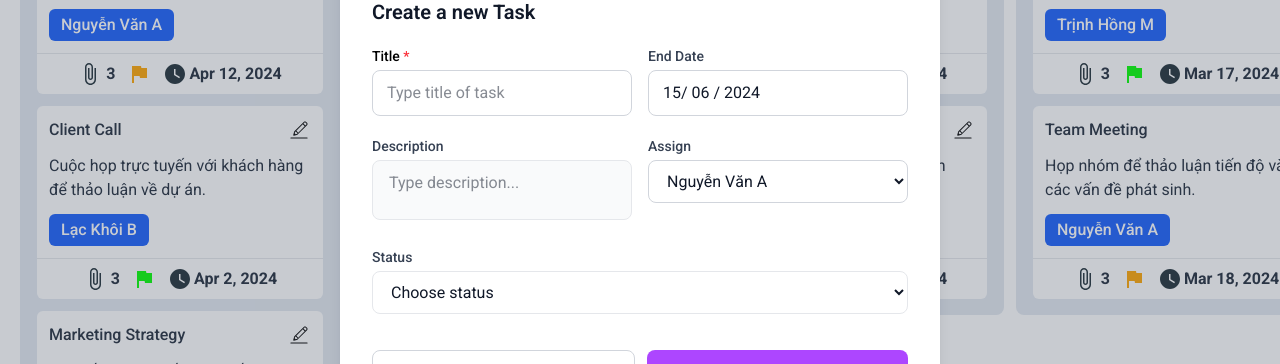
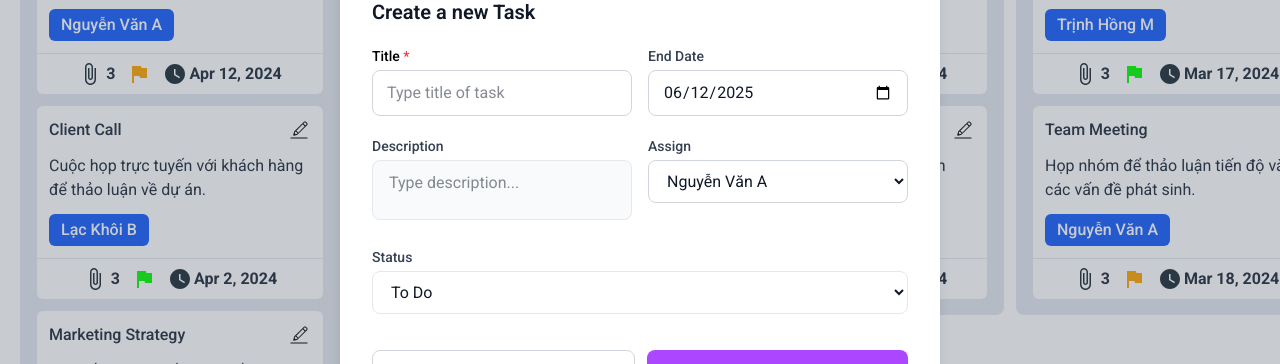
Before and after one commit to neiht-dev/mindx-code-intensive, a React (Vite) app in the folder lesson-4/: page / in a window 1280 px wide. Both pictures are taken after a click on the button "New Item". Shown: the part 229-593 px from the top of the page. Built offline with nearby package versions, Linux system fonts and the light colour scheme.

Commit message:
feat: enhance modal functionality with validation and updated data types

```diff
--- a/lesson-4/src/App.tsx
+++ b/lesson-4/src/App.tsx
@@ -15,8 +15,16 @@ const App = () => {
 
 	const handleOpenNewModal = () => setIsModalOpen(true);
 	const handleCloseModal = () => setIsModalOpen(false);
-	const handleSaveModal = () => setIsModalOpen(false);
-
+	const handleSaveModal = (data: {
+		title: string;
+		description: string;
+		endDate: Date;
+		assign: number;
+		status: number;
+	}) => {
+		console.log(data)
+		setIsModalOpen(false);
+	};
 	const todoTasks = getTasks(TaskStatus.ToDo, query);
 	const inProgressTasks = getTasks(TaskStatus.InProgress, query);
 	const inReviewTasks = getTasks(TaskStatus.InReview, query);
--- a/lesson-4/src/components/Modal.tsx
+++ b/lesson-4/src/components/Modal.tsx
@@ -1,31 +1,43 @@
 import { useState } from "react";
 import { FlagIcon, CloseIcon } from "./Icons";
+import { users, taskStatus } from "../data/mock"
+
 interface ModalProps {
     isOpen: boolean;
     onClose: () => void;
     onSave: (data: {
         title: string;
         description: string;
-        endDate: string;
-        assign: string;
-        status: string;
+        endDate: Date;
+        assign: number;
+        status: number;
     }) => void;
 }
 
-const assignOptions = ["Nguyễn Văn A", "Nguyễn Văn B"];
-const statusOptions = ["To Do", "In Progress", "Done"];
 
 const Modal = ({ isOpen, onClose, onSave }: ModalProps) => {
+    // Form fields
     const [title, setTitle] = useState("");
     const [description, setDescription] = useState("");
-    const [endDate, setEndDate] = useState("15/ 06 / 2024");
-    const [assign, setAssign] = useState(assignOptions[0]);
-    const [status, setStatus] = useState("");
-    const [touched, setTouched] = useState(false);
+    const [endDate, setEndDate] = useState(new Date());
+    const [assign, setAssign] = useState(1);
+    const [status, setStatus] = useState(1);
+
+    // Fields validations
+    const [titleValidation, setTitleValidation] = useState("");
+    const validateForm = () => {
+        let pass = true
+        if (title.trim() === "") {
+            setTitleValidation("Title is required")
+            console.log(titleValidation)
+            pass = false
+        }
+        return pass
+    }
 
     const handleSave = () => {
-        setTouched(true);
-        if (!title) return;
+        console.log(title, description, endDate, assign, status)
+        if (!validateForm()) return;
         onSave({ title, description, endDate, assign, status });
     };
 
@@ -74,9 +86,8 @@ const Modal = ({ isOpen, onClose, onSave }: ModalProps) => {
                                 placeholder="Type title of task"
                                 value={title}
                                 onChange={(e) => setTitle(e.target.value)}
-                                onBlur={() => setTouched(true)}
                             />
-                            {touched && !title && (
+                            {titleValidation && (
                                 <p className="mt-1 text-sm text-red-500">
                                     Title is required
                                 </p>
@@ -88,9 +99,10 @@ const Modal = ({ isOpen, onClose, onSave }: ModalProps) => {
                                 End Date
                             </label>
                             <input
+                                type="date"
                                 className="mt-1 w-full rounded-lg border border-gray-300 px-3.5 py-2.5 text-gray-900"
-                                value={endDate}
-                                onChange={(e) => setEndDate(e.target.value)}
+                                value={endDate.toISOString().split('T')[0]}
+                                onChange={(e) => setEndDate(new Date(e.target.value))}
                             />
                         </div>
                     </div>
@@ -116,11 +128,11 @@ const Modal = ({ isOpen, onClose, onSave }: ModalProps) => {
                             <select
                                 className="mt-1 w-full rounded-lg border border-gray-300 px-3.5 py-2.5 text-gray-900"
                                 value={assign}
-                                onChange={(e) => setAssign(e.target.value)}
+                                onChange={(e) => setAssign(Number(e.target.value))}
                             >
-                                {assignOptions.map((opt) => (
-                                    <option key={opt} value={opt}>
-                                        {opt}
+                                {users.map((user) => (
+                                    <option key={user.userId} value={user.userId}>
+                                        {user.name}
                                     </option>
                                 ))}
                             </select>
@@ -135,12 +147,12 @@ const Modal = ({ isOpen, onClose, onSave }: ModalProps) => {
                         <select
                             className="mt-1 w-full rounded-lg border border-gray-200 px-3.5 py-2.5 text-gray-900"
                             value={status}
-                            onChange={(e) => setStatus(e.target.value)}
+                            onChange={(e) => setStatus(Number(e.target.value))}
                         >
                             <option value="">Choose status</option>
-                            {statusOptions.map((opt) => (
-                                <option key={opt} value={opt}>
-                                    {opt}
+                            {taskStatus.map((status) => (
+                                <option key={status.statusId} value={status.statusId}>
+                                    {status.name}
                                 </option>
                             ))}
                         </select>
@@ -158,7 +170,6 @@ const Modal = ({ isOpen, onClose, onSave }: ModalProps) => {
                         <button
                             type="submit"
                             className="flex-1 rounded-lg bg-purple-500 px-6 py-2.5 text-base font-semibold text-white hover:bg-purple-600 cursor-pointer"
-                            disabled={!title}
                         >
                             Save
                         </button>
```
